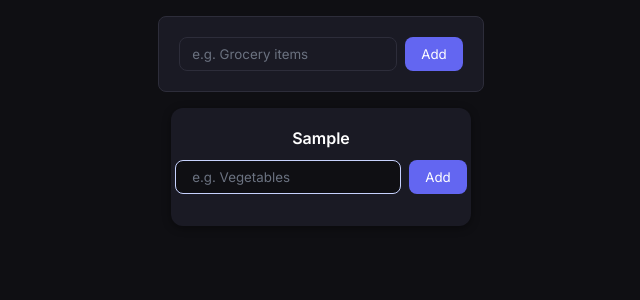
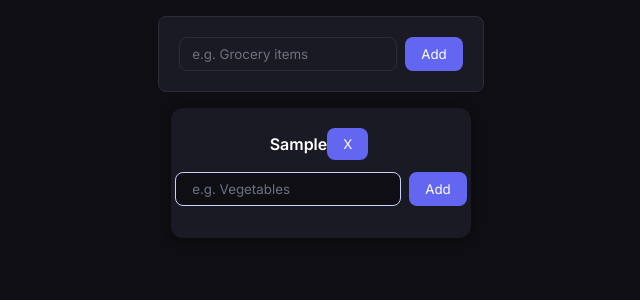
Before and after one commit to Aashutosh-kc/multi-list-organizer, a React (Vite) app: page / in a window 1280 px wide. Both pictures are taken after typing "Sample" into the empty fields and a click on the button "Add". Shown: the top 300 px of the page, without its empty margins (319-959 px from the left). Built offline with nearby package versions, Linux system fonts and the light colour scheme.

Commit message:
feat: add delete functionality

```diff
--- a/src/App.jsx
+++ b/src/App.jsx
@@ -11,10 +11,11 @@ function App(){
       items: [...l.items,newItem]}:l));
   }
 
+
   return(
   <div>
     <AddList setList={setList} />
-    <AllLists list={list} addItem={addItem} />
+    <AllLists list={list} addItem={addItem} setList={setList}/>
       </div>)
 }
 export default App;
--- a/src/components/AllLists.jsx
+++ b/src/components/AllLists.jsx
@@ -1,11 +1,15 @@
 import ListItem from './ListItem.jsx'
 import './AllLists.css'
-function AllLists({list,addItem}){
+
+function AllLists({list,addItem,setList}){
+	function removeListItem(id){
+  setList((prev) => prev.filter((n) => (n.id ==! id )));
+  }
 	const COLORS = ['#6366f1','#ec4889','#10b981','#f59e0b','#3b82f6'];
 	return (
 	<div className="all-list">
 		{list.map((n,index) => (
-			<ListItem key={n.id} list={n} addItem={addItem} color={COLORS[index % COLORS.length]}/>))}
+			<ListItem key={n.id} list={n} addItem={addItem} color={COLORS[index % COLORS.length]} removeListItem={removeListItem} />))}
 	</div>)
 }
 export default AllLists;
--- a/src/components/ListItem.css
+++ b/src/components/ListItem.css
@@ -9,11 +9,26 @@
 	border-radius: 12px;
 	box-shadow: 0 2px 8px rgba(0,0,0,0.4);
 }
+.title{
+	display: flex;
+	flex-direction: row;
+	align-items: center;
+}
+.title button{
+	margin-left: auto;
+	margin-right: 4px;
+	border: none;
+	border-radius: 8px;
+	padding: 8px 16px;
+	background: var(--card-accent);
+	color: white;
+	cursor: pointer;
+}
 .add-activity h2{
 	color: white;
 	font-size: 16px;
 	font-weight: 700;
-	text-align: center;
+
 }
 .add-activity .user-input{
 	display: flex;
@@ -36,7 +51,7 @@
 .add-activity input:focus{
 	border-color: var(--card-accent);
 }
-.add-activity button{
+.add-btn{
 	border: none;
 	border-radius: 8px;
 	padding: 8px 16px;
@@ -62,4 +77,11 @@
 	border-radius: 6px;
 	border-left: 3px solid var(--card-accent);
 	color: #cbd5e1;
+	display: flex;
+	align-items: center;
+
+
 }
+.add-activity li button{
+	margin-left: auto;
+}
--- a/src/components/ListItem.jsx
+++ b/src/components/ListItem.jsx
@@ -1,6 +1,6 @@
 import { useState } from 'react';
 import './ListItem.css';
-function ListItem({list,addItem,color}){
+function ListItem({list,addItem,color,removeListItem}){
 	const [input,setInput] = useState('');
 
 	function handleAdd(){
@@ -10,14 +10,18 @@ function ListItem({list,addItem,color}){
 	}
 	return(
 	<div className="add-activity" style={{ '--card-accent': color}}>
-		<h2>{list.title}</h2>
+		<div className="title">
+		<h2>{list.title}</h2><button onClick={() => removeListItem(list.id)}>X</button>
+		</div>
 		<div className="user-input">
 		<input type="text" value={input} placeholder="e.g. Vegetables"
 		onChange={(e) => setInput(e.target.value)} />
-		<button onClick={handleAdd}>Add</button>
+		<button onClick={handleAdd} className='add-btn' >Add</button>
 		</div>
 		<ul>
-		{list.items.map((item) => (<li key={item.id}>{item.value}</li>))}
+		{list.items.map((item) => (<li key={item.id}>
+			<p>{item.value}</p>
+			</li>))}
 		</ul>
 	</div>)
 }
```
